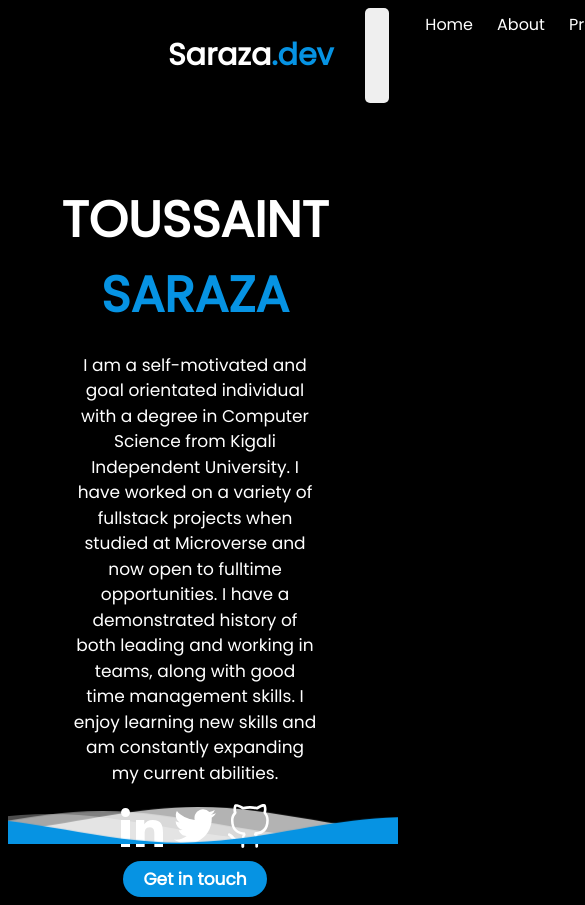
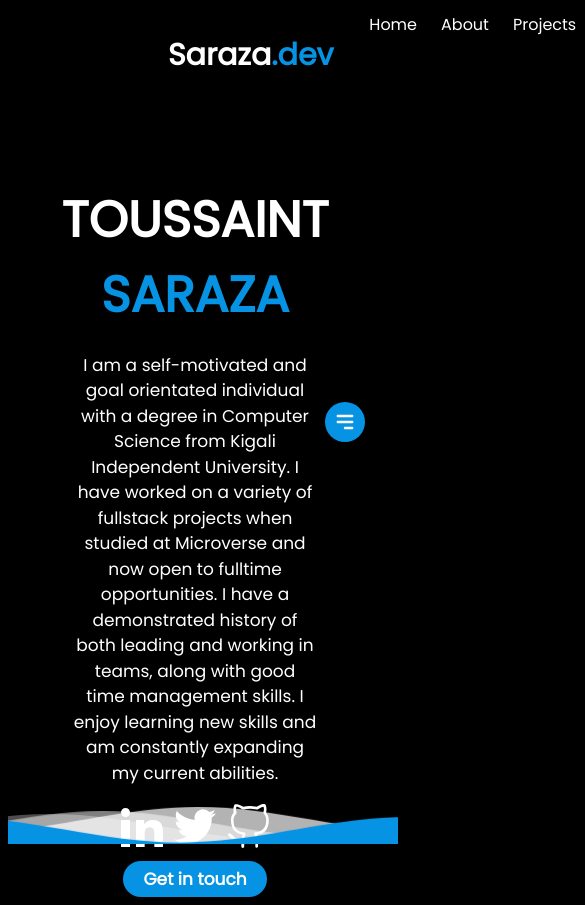
Before and after one commit to sarazaToussaint/Saraza-dev, a React (Create React App) app: page / in a window 390 px wide. Shown: the top 905 px of the page, 585 px wide, since content can reach past the window. Built offline with nearby package versions, Linux system fonts and the light colour scheme.

Commit message:
Style and layout the hamburger menu

```diff
--- a/src/App.css
+++ b/src/App.css
@@ -17,6 +17,26 @@ body {
   padding: 0 10rem;
   background-color: #000;
   color: #fff;
+}
+
+.hamburger {
+  border: 0;
+  height: 40px;
+  width: 40px;
+  padding: 0.5rem;
+  border-radius: 50%;
+  background-color: #0693e3;
+  cursor: pointer;
+  transition: background-color 0.2s ease-in-out;
+  position: absolute;
+  top: 50%;
+  right: 25px;
+  transform: translateY(-50%);
+  display: block;
+}
+
+.hamburger:hover {
+  background-color: #000;
 }
 
 .nav h1 span {
```
